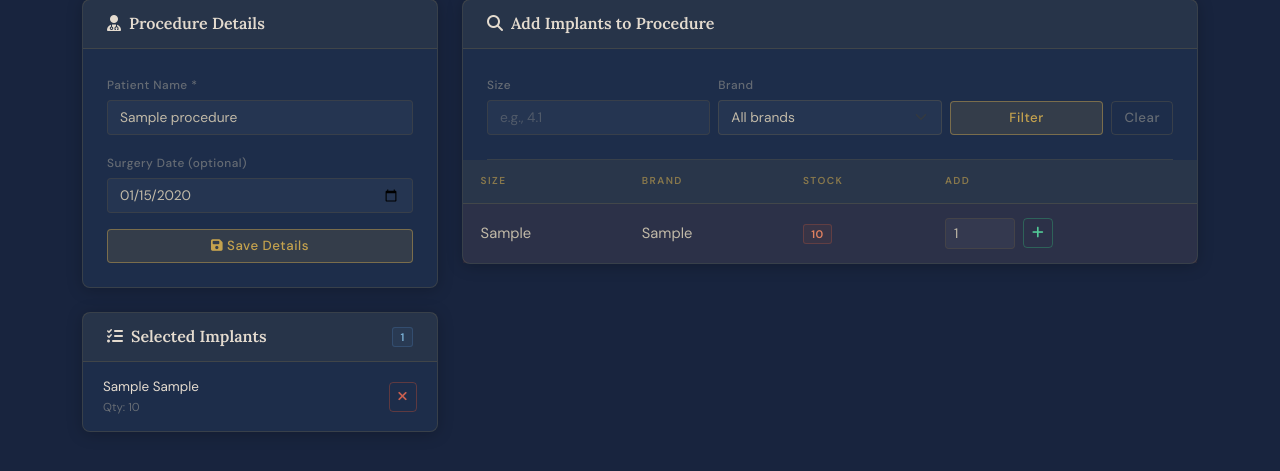
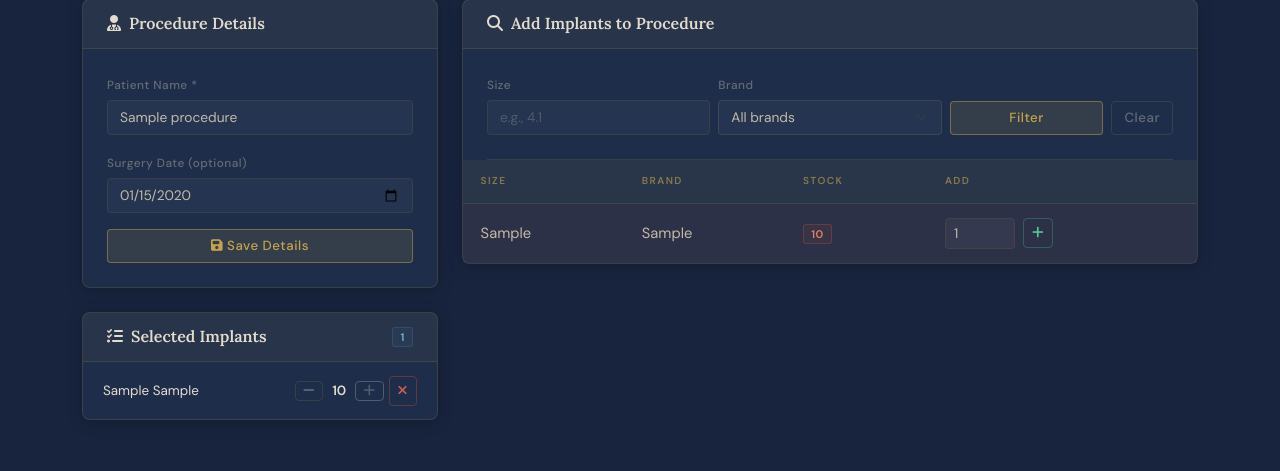
Before and after one commit to Ethanxu1/Implant-Database, a Flask app: page /procedures/1/edit in a window 1280 px wide. Shown: the part 198-669 px from the top of the page. Run offline with Flask 3, Linux system fonts and the light colour scheme; a user stored in the database is signed in; tables that the repository leaves empty hold one stand-in row (values such as "Sample post").

Commit message:
Update the editing of a procedure to be more robust (cannot add more implants that in stock)

```diff
--- a/app.py
+++ b/app.py
@@ -514,12 +514,25 @@ def add_procedure_implant(procedure_id):
 
     implant_id = int(request.form["implant_id"])
     quantity = max(1, int(request.form.get("quantity", 1)))
-    # Verify implant belongs to this user
-    Implant.query.filter_by(id=implant_id, user_id=current_user.id).first_or_404()
+    implant = Implant.query.filter_by(id=implant_id, user_id=current_user.id).first_or_404()
 
     existing = ProcedureImplant.query.filter_by(
         procedure_id=procedure_id, implant_id=implant_id
     ).first()
+    current_qty = existing.quantity if existing else 0
+
+    if current_qty + quantity > implant.stock:
+        available = implant.stock - current_qty
+        msg = (f"Only {implant.stock} in stock"
+               + (f" ({available} available for this procedure)" if current_qty else "") + ".")
+        if is_ajax():
+            return jsonify({"ok": False, "message": msg})
+        size_filter = request.form.get("size_filter", "")
+        brand_filter = request.form.get("brand_filter", "")
+        flash(msg, "warning")
+        return redirect(url_for("edit_procedure", procedure_id=procedure_id,
+                                size_filter=size_filter, brand_filter=brand_filter))
+
     is_existing = existing is not None
     if existing:
         existing.quantity += quantity
@@ -532,15 +545,41 @@ def add_procedure_implant(procedure_id):
     db.session.commit()
 
     if is_ajax():
-        implant = Implant.query.filter_by(id=implant_id, user_id=current_user.id).first()
         return jsonify({"ok": True, "item_id": item.id, "quantity": item.quantity,
                         "brand": implant.brand, "size": implant.size,
-                        "is_existing": is_existing})
+                        "is_existing": is_existing, "stock": implant.stock})
 
     size_filter = request.form.get("size_filter", "")
     brand_filter = request.form.get("brand_filter", "")
     return redirect(url_for("edit_procedure", procedure_id=procedure_id,
                             size_filter=size_filter, brand_filter=brand_filter))
+
+
+@app.route("/procedures/<int:procedure_id>/item/<int:item_id>/set-quantity", methods=["POST"])
+@login_required
+def set_procedure_item_quantity(procedure_id, item_id):
+    Procedure.query.filter_by(
+        id=procedure_id, user_id=current_user.id, status='pending'
+    ).first_or_404()
+    item = ProcedureImplant.query.filter_by(
+        id=item_id, procedure_id=procedure_id
+    ).first_or_404()
+
+    quantity = int(request.form.get("quantity", 1))
+
+    if quantity <= 0:
+        db.session.delete(item)
+        db.session.commit()
+        return jsonify({"ok": True, "removed": True})
+
+    implant = Implant.query.filter_by(id=item.implant_id, user_id=current_user.id).first()
+    if implant and quantity > implant.stock:
+        return jsonify({"ok": False,
+                        "message": f"Only {implant.stock} in stock — cannot set quantity to {quantity}."})
+
+    item.quantity = quantity
+    db.session.commit()
+    return jsonify({"ok": True, "removed": False, "quantity": item.quantity})
 
 
 @app.route("/procedures/<int:procedure_id>/remove-implant/<int:item_id>", methods=["POST"])
--- a/static/app.js
+++ b/static/app.js
@@ -179,7 +179,7 @@ document.addEventListener('submit', function (e) {
           // Quantity merged into an existing item — update its display, remove placeholder
           var existingRow = list.querySelector('[data-item-id="' + data.item_id + '"]');
           if (existingRow) {
-            existingRow.querySelector('.procedure-item-qty').textContent = 'Qty: ' + data.quantity;
+            existingRow.querySelector('.procedure-item-qty-val').textContent = data.quantity;
           }
           var placeholder = document.getElementById(tempId);
           if (placeholder) placeholder.remove();
@@ -188,16 +188,29 @@ document.addEventListener('submit', function (e) {
           // New item confirmed — replace placeholder with interactive row and bump count
           var sizeFilter  = formData.get('size_filter') || '';
           var brandFilter = formData.get('brand_filter') || '';
+          var setQtyUrl   = '/procedures/' + procedureId + '/item/' + data.item_id + '/set-quantity';
           var removeUrl   = '/procedures/' + procedureId + '/remove-implant/' + data.item_id;
 
+          var atCeiling = data.quantity >= data.stock;
           var realRow = document.createElement('div');
           realRow.className = 'procedure-item-row';
           realRow.dataset.itemId = data.item_id;
+          realRow.dataset.stock  = data.stock;
           realRow.innerHTML =
-            '<div>' +
             '<div class="procedure-item-name">' + data.brand + ' ' + data.size + '</div>' +
-              '<div class="procedure-item-qty">Qty: ' + data.quantity + '</div>' +
-            '</div>' +
+            '<div class="procedure-item-controls">' +
+              '<button type="button" class="btn btn-outline-secondary btn-sm procedure-qty-btn"' +
+                  ' title="Decrease" data-action="adjust-item-qty" data-delta="-1"' +
+                  ' data-item-id="' + data.item_id + '" data-set-url="' + setQtyUrl + '">' +
+                '<i class="fas fa-minus"></i>' +
+              '</button>' +
+              '<span class="procedure-item-qty-val">' + data.quantity + '</span>' +
+              '<button type="button" class="btn btn-outline-secondary btn-sm procedure-qty-btn"' +
+                  ' title="Increase" data-action="adjust-item-qty" data-delta="1"' +
+                  ' data-item-id="' + data.item_id + '" data-set-url="' + setQtyUrl + '"' +
+                  (atCeiling ? ' disabled' : '') + '>' +
+                '<i class="fas fa-plus"></i>' +
+              '</button>' +
               '<form method="POST" action="' + removeUrl + '" class="d-inline"' +
                   ' data-action="remove-procedure-implant">' +
                 '<input type="hidden" name="size_filter" value="' + sizeFilter + '">' +
@@ -205,7 +218,8 @@ document.addEventListener('submit', function (e) {
                 '<button type="submit" class="btn btn-outline-danger btn-sm" title="Remove">' +
                   '<i class="fas fa-xmark"></i>' +
                 '</button>' +
-            '</form>';
+              '</form>' +
+            '</div>';
 
           var placeholder = document.getElementById(tempId);
           if (placeholder) placeholder.replaceWith(realRow);
@@ -226,7 +240,82 @@ document.addEventListener('submit', function (e) {
     });
 });
 
-// ── 3. Remove Implant from Procedure ─────────────────────────────────────────
+// ── 3. Adjust Implant Quantity in Procedure (+1 / −1) ────────────────────────
+
+document.addEventListener('click', function (e) {
+  var btn = e.target.closest('[data-action="adjust-item-qty"]');
+  if (!btn) return;
+
+  if (btn.classList.contains('is-loading')) return;
+
+  var delta      = parseInt(btn.dataset.delta, 10);
+  var url        = btn.dataset.setUrl;
+  var row        = btn.closest('.procedure-item-row');
+  var qtyEl      = row.querySelector('.procedure-item-qty-val');
+  var stock      = parseInt(row.dataset.stock, 10);
+  var countBadge = document.querySelector('[data-selected-count]');
+  var emptyMsg   = document.getElementById('no-items-msg');
+  var list       = document.getElementById('selected-items-list');
+
+  var oldQty = parseInt(qtyEl.textContent, 10);
+  var newQty = oldQty + delta;
+
+  // Block + when already at stock ceiling
+  if (delta > 0 && oldQty >= stock) {
+    showToast('Cannot exceed available stock (' + stock + ').', 'warning');
+    return;
+  }
+
+  // Optimistic update
+  btn.classList.add('is-loading');
+  if (newQty <= 0) {
+    // Will remove the row — save HTML for potential revert
+    var rowHTML  = row.outerHTML;
+    var parent   = row.parentNode;
+    var nextSib  = row.nextSibling;
+    row.remove();
+    if (countBadge) countBadge.textContent = Math.max(0, parseInt(countBadge.textContent, 10) - 1);
+    if (emptyMsg && list.children.length === 0) emptyMsg.style.display = '';
+
+    var formData = new FormData();
+    formData.append('quantity', 0);
+    fetchAction(url, { method: 'POST', body: formData })
+      .then(function (data) {
+        if (!data.ok) {
+          revertRemove(parent, nextSib, rowHTML, countBadge, emptyMsg);
+          showToast(data.message || 'Failed to update quantity.', 'danger');
+        }
+      })
+      .catch(function () {
+        revertRemove(parent, nextSib, rowHTML, countBadge, emptyMsg);
+        showToast('Action failed — please try again.', 'danger');
+      });
+  } else {
+    qtyEl.textContent = newQty;
+    var plusBtn = row.querySelector('[data-delta="1"]');
+    if (plusBtn) plusBtn.disabled = (newQty >= stock);
+
+    var formData = new FormData();
+    formData.append('quantity', newQty);
+    fetchAction(url, { method: 'POST', body: formData })
+      .then(function (data) {
+        btn.classList.remove('is-loading');
+        if (!data.ok) {
+          qtyEl.textContent = oldQty;
+          if (plusBtn) plusBtn.disabled = (oldQty >= stock);
+          showToast(data.message || 'Failed to update quantity.', 'danger');
+        }
+      })
+      .catch(function () {
+        btn.classList.remove('is-loading');
+        qtyEl.textContent = oldQty;
+        if (plusBtn) plusBtn.disabled = (oldQty >= stock);
+        showToast('Action failed — please try again.', 'danger');
+      });
+  }
+});
+
+// ── 4. Remove Implant from Procedure ─────────────────────────────────────────
 
 document.addEventListener('submit', function (e) {
   var form = e.target.closest('[data-action="remove-procedure-implant"]');
--- a/static/style.css
+++ b/static/style.css
@@ -596,10 +596,24 @@ tr.table-warning:hover > th {
   color: var(--text-head);
 }
 
-.procedure-item-qty {
-  font-size: 0.72rem;
-  color: var(--text-dim);
-  margin-top: 0.1rem;
+.procedure-item-controls {
+  display: flex;
+  align-items: center;
+  gap: 0.3rem;
+  flex-shrink: 0;
+}
+
+.procedure-qty-btn {
+  padding: 0.15rem 0.45rem;
+  line-height: 1;
+}
+
+.procedure-item-qty-val {
+  font-size: 0.84rem;
+  font-weight: 600;
+  color: var(--text-head);
+  min-width: 1.4rem;
+  text-align: center;
 }
 
 /* Picker quantity input */
--- a/templates/procedure_edit.html
+++ b/templates/procedure_edit.html
@@ -52,15 +52,32 @@
             <div class="card-body p-0">
                 <div class="procedure-items-list" id="selected-items-list">
                     {% for item in procedure.items %}
-                    <div class="procedure-item-row" data-item-id="{{ item.id }}">
-                        <div>
+                    <div class="procedure-item-row" data-item-id="{{ item.id }}"
+                         data-stock="{{ item.implant.stock if item.implant else 0 }}">
                         {% if item.implant %}
                         <div class="procedure-item-name">{{ item.implant.brand }} {{ item.implant.size }}</div>
                         {% else %}
                         <div class="procedure-item-name" style="color:var(--text-dim)">(removed implant)</div>
                         {% endif %}
-                            <div class="procedure-item-qty">Qty: {{ item.quantity }}</div>
-                        </div>
+                        <div class="procedure-item-controls">
+                            <button type="button" class="btn btn-outline-secondary btn-sm procedure-qty-btn"
+                                    title="Decrease"
+                                    data-action="adjust-item-qty"
+                                    data-delta="-1"
+                                    data-item-id="{{ item.id }}"
+                                    data-set-url="{{ url_for('set_procedure_item_quantity', procedure_id=procedure.id, item_id=item.id) }}">
+                                <i class="fas fa-minus"></i>
+                            </button>
+                            <span class="procedure-item-qty-val">{{ item.quantity }}</span>
+                            <button type="button" class="btn btn-outline-secondary btn-sm procedure-qty-btn"
+                                    title="Increase"
+                                    data-action="adjust-item-qty"
+                                    data-delta="1"
+                                    data-item-id="{{ item.id }}"
+                                    data-set-url="{{ url_for('set_procedure_item_quantity', procedure_id=procedure.id, item_id=item.id) }}"
+                                    {% if item.implant and item.quantity >= item.implant.stock %}disabled{% endif %}>
+                                <i class="fas fa-plus"></i>
+                            </button>
                             <form method="POST"
                                   action="{{ url_for('remove_procedure_implant', procedure_id=procedure.id, item_id=item.id) }}"
                                   class="d-inline"
@@ -71,6 +88,7 @@
                                     <i class="fas fa-xmark"></i>
                                 </button>
                             </form>
+                        </div>
                     </div>
                     {% endfor %}
                 </div>
```
Lines whose indentation alone changed are shown as unchanged.
